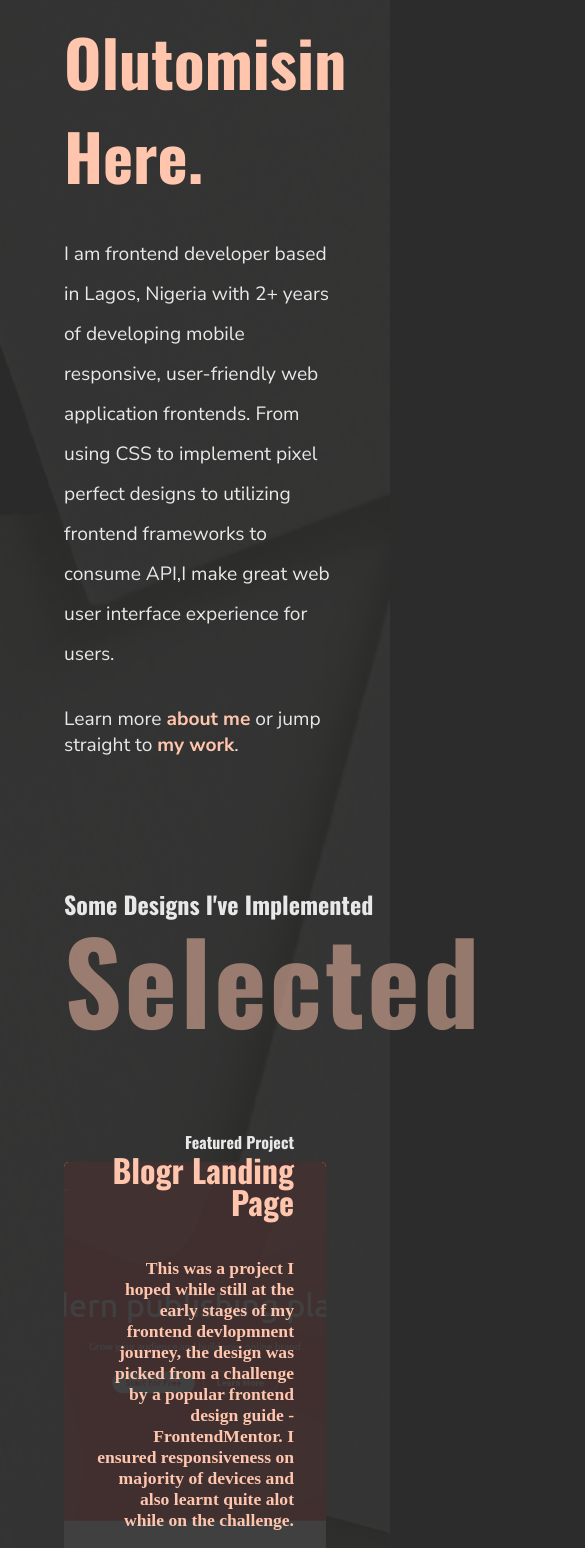
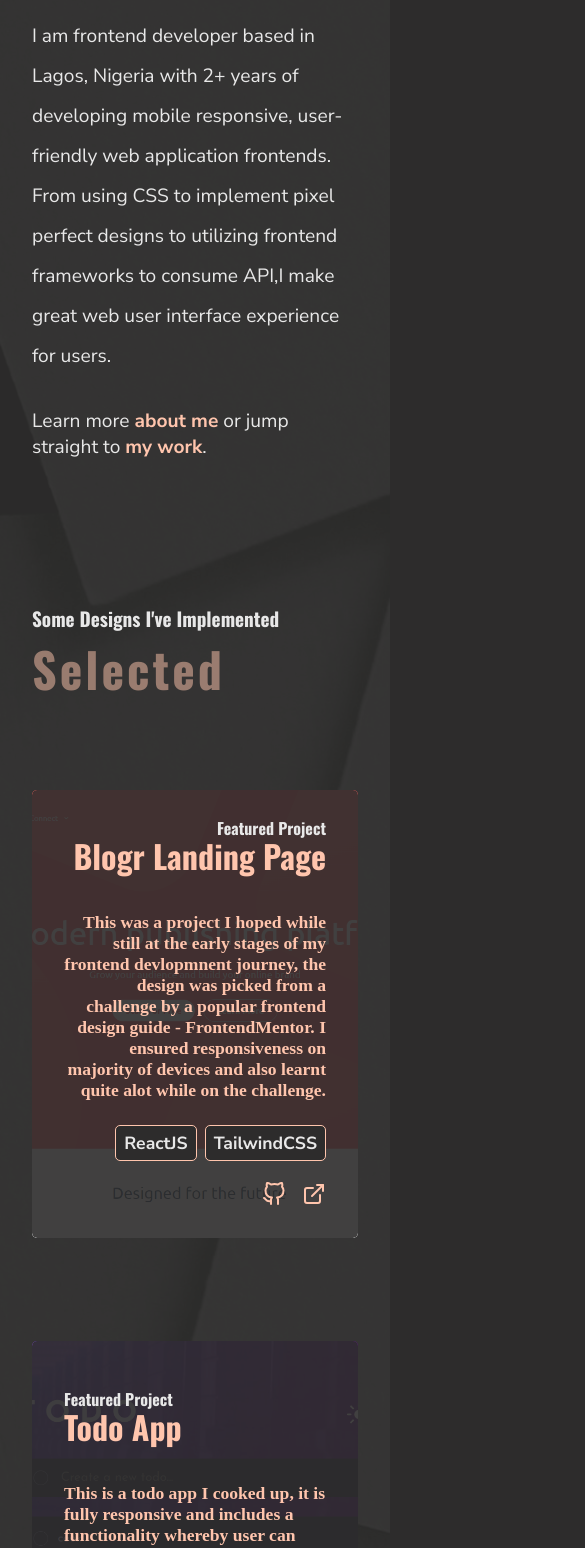
Before and after one commit to Oluwajuwonomoyele/my-portfolio, a React (Create React App) app: page / in a window 390 px wide. Shown: the part 432-1980 px from the top of the page, 585 px wide, since content can reach past the window. Built offline with nearby package versions, Linux system fonts and the light colour scheme; the HTML template or start-up script is replaced by a standard one.

Commit message:
add 425px responsiveness

```diff
--- a/src/components/About/About.styles.js
+++ b/src/components/About/About.styles.js
@@ -12,6 +12,9 @@ export const AboutContainer = styled.div`
     @media screen and (max-width: 768px) {
         padding: 4rem;
     }
+    @media screen and (max-width: 425px) {
+        padding: 2rem;
+    }
 `
 
 export const AboutHeader = styled.div`
@@ -25,6 +28,9 @@ export const AboutHeader = styled.div`
             @media screen and (max-width: 768px) {
                 font-size: 1.5rem;
             }
+            @media screen and (max-width: 425px) {
+            font-size: 1.2rem;
+            }
         }
     h2 {
         font-size: 7rem;
@@ -32,6 +38,11 @@ export const AboutHeader = styled.div`
         line-height: 7rem;
         color: ${props => props.theme.colors.primary};
         opacity: 0.3;
+
+        @media screen and (max-width: 425px) {
+            font-size: 3rem;
+            line-height: normal;
+        }
     }
     div:nth-last-child(1) {
         background-color: ${props => props.theme.colors.white};
@@ -56,6 +67,10 @@ export const AboutContent = styled.div`
        padding: 4rem 0;
     }
 
+    @media screen and (max-width: 425px) {
+        text-align: center;
+    }
+
     p {
         font-size: 1.3rem;
         color: ${props => props.theme.colors.white};
--- a/src/components/Contact/Contact.styles.js
+++ b/src/components/Contact/Contact.styles.js
@@ -11,6 +11,10 @@ export const ContactContainer = styled.div`
     @media screen and (max-width: 768px) {
         padding: 4rem;
     }
+
+    @media screen and (max-width: 425px) {
+        padding: 2rem;
+    }
 `
 export const ContactHeader = styled.div`
     display: flex;
@@ -19,6 +23,10 @@ export const ContactHeader = styled.div`
     h1 {
             font-size: 2rem;
             color: ${props => props.theme.colors.white};
+
+            @media screen and (max-width: 425px) {
+            font-size: 1.2rem;
+            }
         }
     h2 {
         font-size: 7rem;
@@ -26,6 +34,11 @@ export const ContactHeader = styled.div`
         line-height: 7rem;
         color: ${props => props.theme.colors.primary};
         opacity: 0.3;
+
+        @media screen and (max-width: 425px) {
+            font-size: 3rem;
+            line-height: normal;
+        }
     }
     div:nth-last-child(1) {
         background-color: ${props => props.theme.colors.white};
@@ -54,6 +67,10 @@ export const ContactContent = styled.div`
         padding: 2.5rem;
     }
 
+    @media screen and (max-width: 425px) {
+            padding: 2rem;
+    }
+
     div:nth-child(1) {
         grid-area: 1 / 1 / 2 / 8;
     }
@@ -72,11 +89,19 @@ export const ContactContent = styled.div`
         font-size: 4rem;
         text-transform: uppercase;
         color: ${props => props.theme.colors.primary};
+
+        @media screen and (max-width: 425px) {
+            font-size: 3rem;
+        }
     }
     p {
         font-size: 1.3rem;
         line-height: 3rem;
         color: ${props => props.theme.colors.white};
+
+        @media screen and (max-width: 425px) {
+            margin-top: 1rem;
+        }
     }
     a {
         padding: 1rem;
--- a/src/components/Hero/Hero.styles.js
+++ b/src/components/Hero/Hero.styles.js
@@ -23,6 +23,10 @@ export const HeroContainer = styled.div`
         align-items: flex-start;
         padding: 4rem;
     }
+    @media screen and (max-width: 425px) {
+        padding: 2rem;
+        margin-bottom: 5rem;
+    }
 `
 export const HeroImgContainer = styled.div`
      @media screen and (max-width: 768px) {
@@ -41,6 +45,10 @@ export const HeroContent = styled.div`
 export const HeroHeader = styled.h1`
     font-size: 4rem;
     color: ${props => props.theme.colors.primary};
+
+    @media screen and (max-width: 425px) {
+        font-size: 3rem;
+    }
 `
 export const HeroText = styled.p`
     font-size: 1.2rem;
--- a/src/components/Navbar/Navbar.styles.js
+++ b/src/components/Navbar/Navbar.styles.js
@@ -20,6 +20,10 @@ export const NavContainer = styled.div`
     display: flex;
     justify-content: space-between;
     align-items: center;
+
+    @media screen and (max-width: 425px) {
+        padding: 0 2rem;
+    }
 `
 export const LogoContainer = styled.div`
     cursor: pointer;
@@ -29,16 +33,28 @@ export const LogoContainer = styled.div`
 `
 export const LogoImg = styled.img`
     max-width: 50px;
+
+    @media screen and (max-width: 600px) {
+       max-width: 35px;
+    }
 `
 export const Logo = styled.h1`
     color: ${props => props.theme.colors.white};
     letter-spacing: 0.1rem;
     font-weight: bold;
     font-size: 1.5rem;
+
+    @media screen and (max-width: 600px) {
+       font-size: 1rem;
+    }
 `
 export const LogoSpan = styled.span`
     color: ${props => props.theme.colors.primary};
     font-size: 2rem;
+
+    @media screen and (max-width: 600px) {
+       font-size: 1.5rem;
+    }
 `
 export const LinksContainer = styled.div`
     display: flex;
@@ -162,6 +178,10 @@ export const MobileNav = styled.div`
         transform-origin: 0 0;
         transform: ${({openNav}) => openNav ? 'skew(-14deg) translateX(0)' : 'skew(-14deg) translateX(-120%)'};
         transition: all 0.3s ease-out;
+
+        @media screen and (max-width: 425px) {
+            transform: ${({openNav}) => openNav ? 'skew(-9deg) translateX(0)' : 'skew(-9deg) translateX(-120%)'};
+        }
     }
     &::after {
         content: '';
@@ -174,6 +194,10 @@ export const MobileNav = styled.div`
         transform-origin: 0 0;
         transform: ${({openNav}) => openNav ? 'skew(-14deg) translateX(0)' : 'skew(-14deg) translateX(-120%)'};
         opacity: 0.6;
+
+        @media screen and (max-width: 425px) {
+            transform: ${({openNav}) => openNav ? 'skew(-9deg) translateX(0)' : 'skew(-9deg) translateX(-120%)'};
+        }
     }
 
     a:nth-of-type(1){
@@ -215,4 +239,8 @@ export const MobileNavLink = styled(Link)`
     font-size: 2.5rem;
     font-weight: bold;
     transition: all 0.2s ease-out;
+
+    @media screen and (max-width: 425px) {
+        font-size: 2rem;
+    }
 `
--- a/src/components/ProjectDesign/ProjectDesign.styles.js
+++ b/src/components/ProjectDesign/ProjectDesign.styles.js
@@ -8,6 +8,11 @@ export const ProjectDesignSection = styled.div`
 
     @media screen and (max-width: 768px) {
        padding: 4rem 0;
+       border-radius: 20px;
+       overflow: hidden;
+    }
+    @media screen and (max-width: 425px) {
+       padding: 2rem 0;
     }
 `
 export const ImgDiv = styled.div`
@@ -110,6 +115,7 @@ export const Lang = styled.div`
     display: flex;
     justify-content: ${({imgStart}) => imgStart ? 'end': 'start'};
     gap: 0.5rem;
+    flex-wrap: wrap;
 
     @media screen and (max-width: 768px) {
        p {
--- a/src/components/Projects/Projects.styles.js
+++ b/src/components/Projects/Projects.styles.js
@@ -9,6 +9,9 @@ export const ProjectsContainer = styled.div`
 
     @media screen and (max-width: 768px) {
         padding: 4rem;
+    }
+    @media screen and (max-width: 425px) {
+        padding: 2rem;
     }
 `
 export const ProjectsHeader = styled.div`
@@ -22,6 +25,9 @@ export const ProjectsHeader = styled.div`
             @media screen and (max-width: 768px) {
                 font-size: 1.5rem;
             }
+            @media screen and (max-width: 600px) {
+                font-size: 1.2rem;
+            }
         }
     h2 {
         font-size: 7rem;
@@ -29,16 +35,33 @@ export const ProjectsHeader = styled.div`
         line-height: 7rem;
         color: ${props => props.theme.colors.primary};
         opacity: 0.5;
+
+        @media screen and (max-width: 600px) {
+            font-size: 6rem;
+        }
+        @media screen and (max-width: 425px) {
+            font-size: 3rem;
+            line-height: normal;
+        }
     }
     div:nth-last-child(1) {
         background-color: ${props => props.theme.colors.white};
         height: 1px;
         width: 400px;
         border-radius: 4px;
+
+        @media screen and (max-width: 768px) {
+            display: none;
+        }
     }
 `
 export const ProjectDesigns = styled.div`
     display: flex;
     flex-direction: column;
     gap: 3rem;
+
+    @media screen and (max-width: 425px) {
+        gap: 2rem;
+        margin-top: 3rem;
+    }
 `
--- a/src/components/Skills/Skills.styles.js
+++ b/src/components/Skills/Skills.styles.js
@@ -10,6 +10,9 @@ export const SkillsContainer = styled.div`
 
     @media screen and (max-width: 768px) {
         padding: 4rem;
+    }
+    @media screen and (max-width: 425px) {
+        padding: 2rem;
     }
 `
 export const SkillsHeader = styled.div`
@@ -27,6 +30,9 @@ export const SkillsHeader = styled.div`
             @media screen and (max-width: 768px) {
                 font-size: 1.5rem;
             }
+            @media screen and (max-width: 425px) {
+            font-size: 1.2rem;
+            }
         }
     h2 {
         font-size: 7rem;
@@ -34,6 +40,11 @@ export const SkillsHeader = styled.div`
         line-height: 7rem;
         color: ${props => props.theme.colors.primary};
         opacity: 0.3;
+
+        @media screen and (max-width: 425px) {
+            font-size: 3rem;
+            line-height: normal;
+        }
     }
     div:nth-last-child(1) {
         background-color: ${props => props.theme.colors.white};
@@ -52,6 +63,10 @@ export const SkillsContent = styled.div`
     justify-content: center;
     gap: 3rem;
     flex-wrap: wrap;
+
+    @media screen and (max-width: 425px) {
+            padding: 4rem 0;
+        }
 
 `
 export const Skill = styled.div`
```
